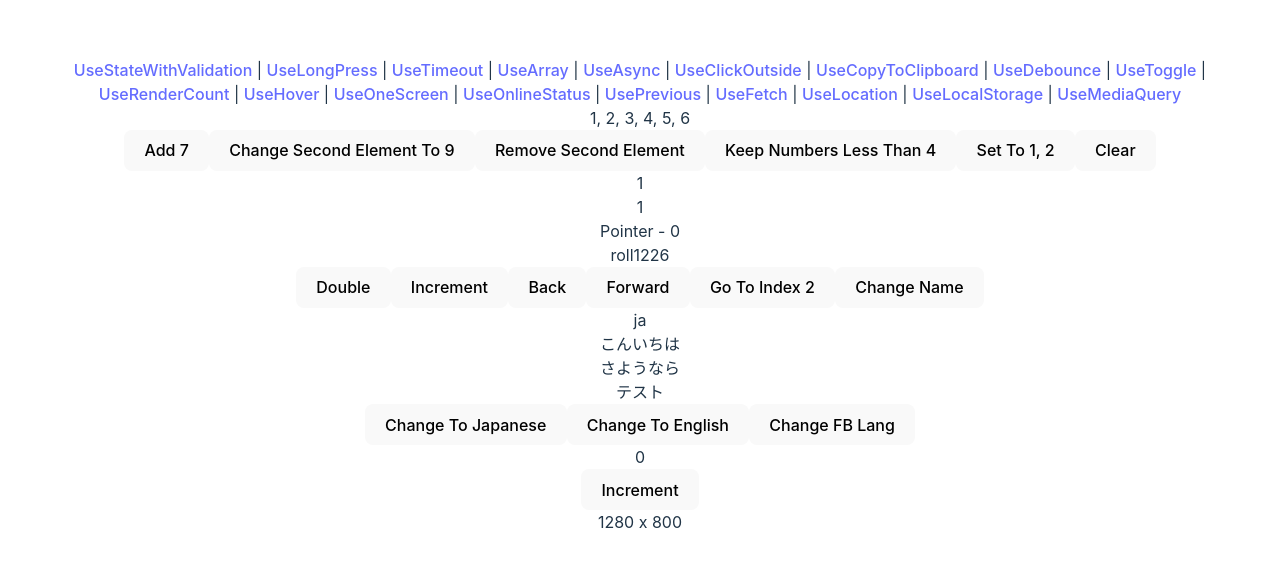
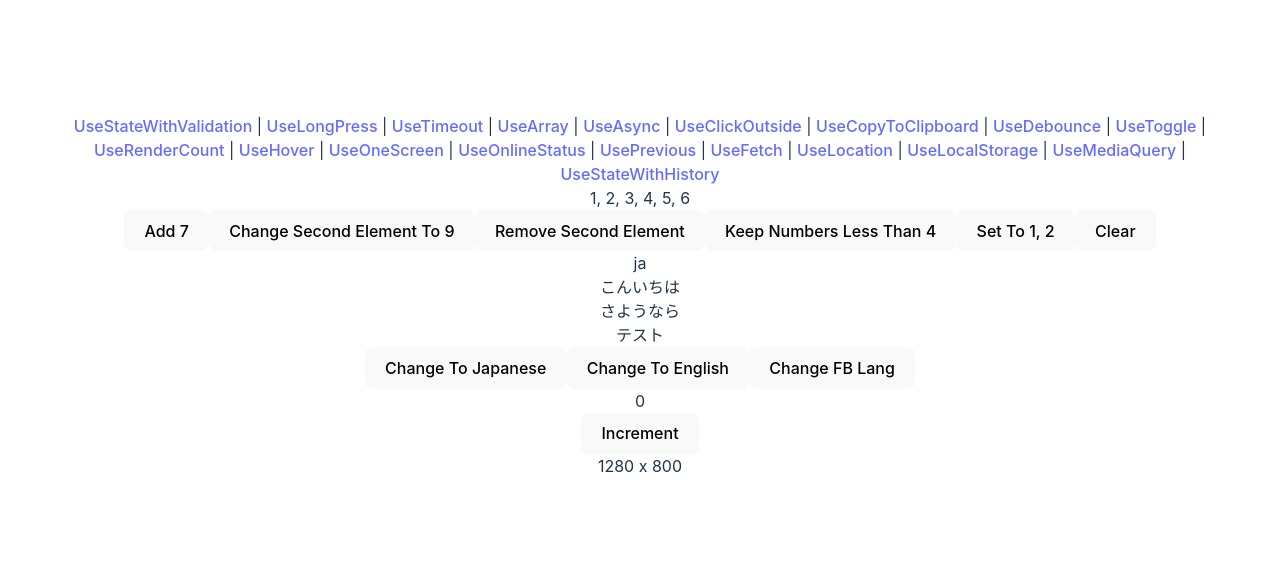
Before and after one commit to roll1226/react-custom-hooks, a React (Vite) app: page /use-array in a window 1280 px wide. Shown: the part 104-670 px from the top of the page. Built offline with nearby package versions, Linux system fonts and the light colour scheme.

Commit message:
feat: UseStateWithHistory page

```diff
--- a/src/App.tsx
+++ b/src/App.tsx
@@ -1,6 +1,5 @@
 import { useState } from "react";
 import "./App.css";
-import { useStateWithHistory } from "./hooks/useStateWithHistory";
 import { useTranslation } from "./hooks/useTranslation";
 import { useUpdateEffect } from "./hooks/useUpdateEffect";
 import { useWindowSize } from "./hooks/useWindowSize";
@@ -9,13 +8,6 @@ import Navbar from "./routes/Navbar";
 
 function App() {
   const router = useAppRoutes();
-
-  const [
-    historyCount,
-    setHistoryCount,
-    { history, pointer, back, forward, go },
-  ] = useStateWithHistory(1);
-  const [historyName, setHistoryName] = useState("roll1226");
 
   const { language, setLanguage, setFallbackLanguage, t } = useTranslation();
 
@@ -28,27 +20,6 @@ function App() {
     <>
       <Navbar />
       {router}
-
-      <div>
-        <div>{historyCount}</div>
-        <div>{history.join(", ")}</div>
-        <div>Pointer - {pointer}</div>
-        <div>{historyName}</div>
-        <button
-          onClick={() => setHistoryCount((currentCount) => currentCount * 2)}
-        >
-          Double
-        </button>
-        <button
-          onClick={() => setHistoryCount((currentCount) => currentCount + 1)}
-        >
-          Increment
-        </button>
-        <button onClick={back}>Back</button>
-        <button onClick={forward}>Forward</button>
-        <button onClick={() => go(2)}>Go To Index 2</button>
-        <button onClick={() => setHistoryName("John")}>Change Name</button>
-      </div>
 
       <div>
         <div>{language}</div>
--- /dev/null
+++ b/src/pages/UseStateWithHistory.tsx
@@ -0,0 +1,29 @@
+import { FC, useState } from "react";
+import { useStateWithHistory } from "../hooks/useStateWithHistory";
+
+const UseStateWithHistory: FC = () => {
+  const [count, setCount, { history, pointer, back, forward, go }] =
+    useStateWithHistory(1);
+  const [name, setName] = useState("roll1226");
+
+  return (
+    <div>
+      <div>{count}</div>
+      <div>{history.join(", ")}</div>
+      <div>Pointer - {pointer}</div>
+      <div>{name}</div>
+      <button onClick={() => setCount((currentCount) => currentCount * 2)}>
+        Double
+      </button>
+      <button onClick={() => setCount((currentCount) => currentCount + 1)}>
+        Increment
+      </button>
+      <button onClick={back}>Back</button>
+      <button onClick={forward}>Forward</button>
+      <button onClick={() => go(2)}>Go To Index 2</button>
+      <button onClick={() => setName("John")}>Change Name</button>
+    </div>
+  );
+};
+
+export default UseStateWithHistory;
--- a/src/routes/Navbar.tsx
+++ b/src/routes/Navbar.tsx
@@ -79,6 +79,10 @@ const Navbar = () => {
       to: "use-media-query",
       name: "UseMediaQuery",
     },
+    {
+      to: "use-state-with-history",
+      name: "UseStateWithHistory",
+    },
   ];
 
   return (
--- a/src/routes/index.tsx
+++ b/src/routes/index.tsx
@@ -14,6 +14,7 @@ import UseOnlineStatus from "../pages/UseOnlineStatus";
 import UseOnScreen from "../pages/UseOnScreen";
 import UsePrevious from "../pages/UsePrevious";
 import UseRenderCount from "../pages/UseRenderCount";
+import UseStateWithHistory from "../pages/UseStateWithHistory";
 import UseStateWithValidation from "../pages/UseStateWithValidation";
 import UseTimeout from "../pages/UseTimeout";
 import UseToggle from "../pages/UseToggle";
@@ -92,6 +93,10 @@ const useAppRoutes = () => {
       path: "use-media-query",
       element: <UseMediaQuery />,
     },
+    {
+      path: "use-state-with-history",
+      element: <UseStateWithHistory />,
+    },
   ]);
 };
 
```
